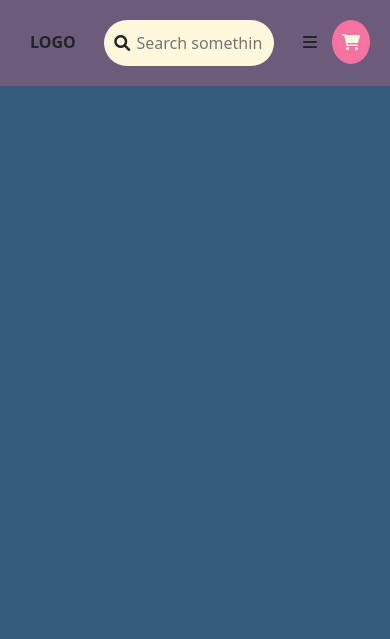
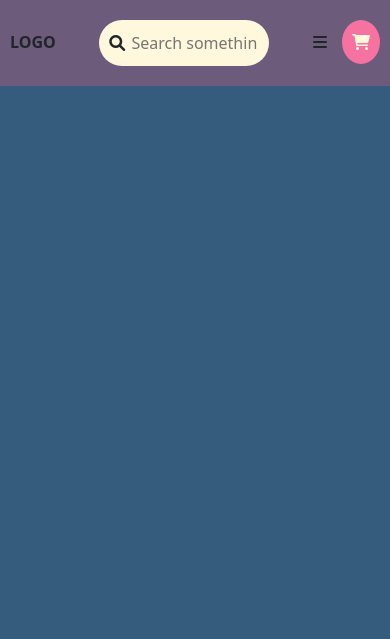
Before and after one commit to Rocky-cyberclop/GroupProject-FrontendWeb, a plain HTML site: page index.html in a window 390 px wide. Shown: the top 639 px of the page. Drawn offline with Linux system fonts and the light colour scheme.

Commit message:
fixed header

```diff
--- a/css/header.css
+++ b/css/header.css
@@ -134,7 +134,6 @@ nav label:hover{
 
     .logo{
         order: 1;
-        margin-left: 20px;
     }
 
     nav ul{
@@ -177,7 +176,7 @@ nav label:hover{
 
     .cart{
         order: 4;
-        margin-right: 20px;
+        margin-right: 10px;
     }
 
 }
```
